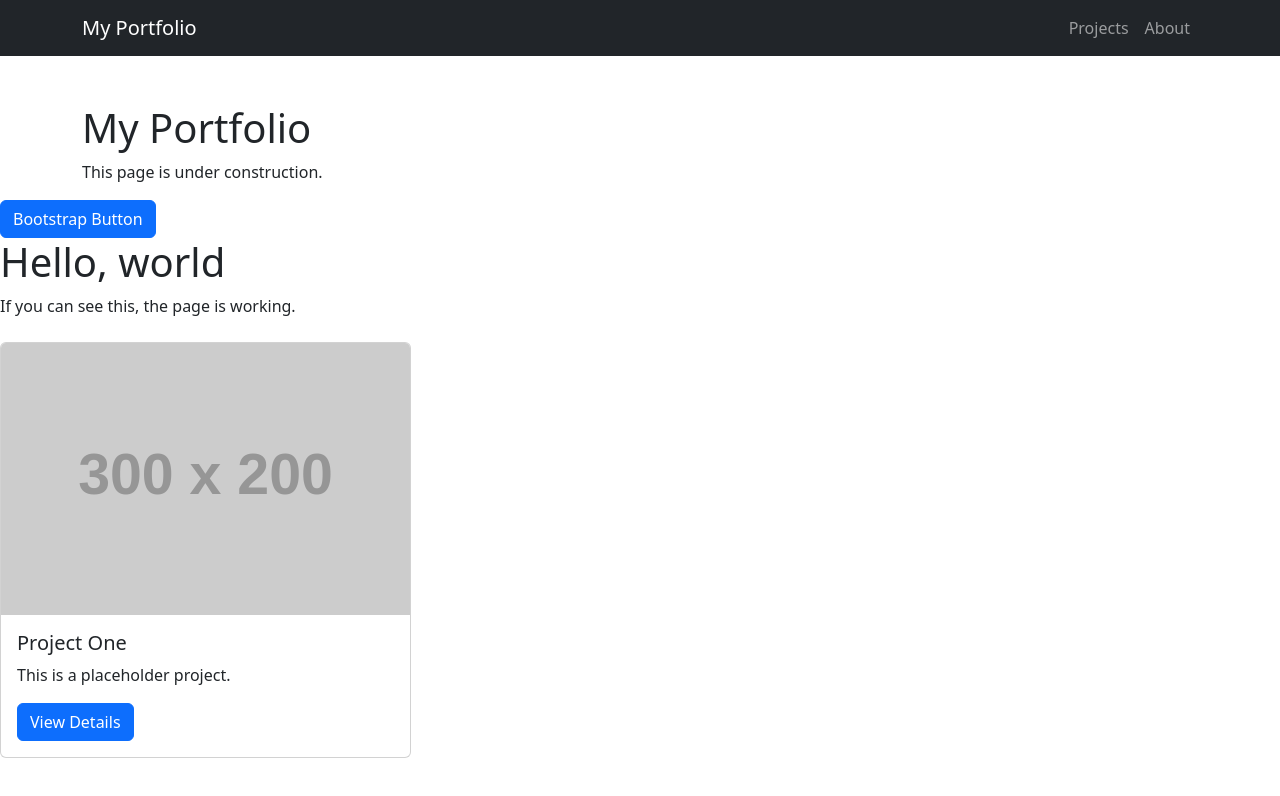
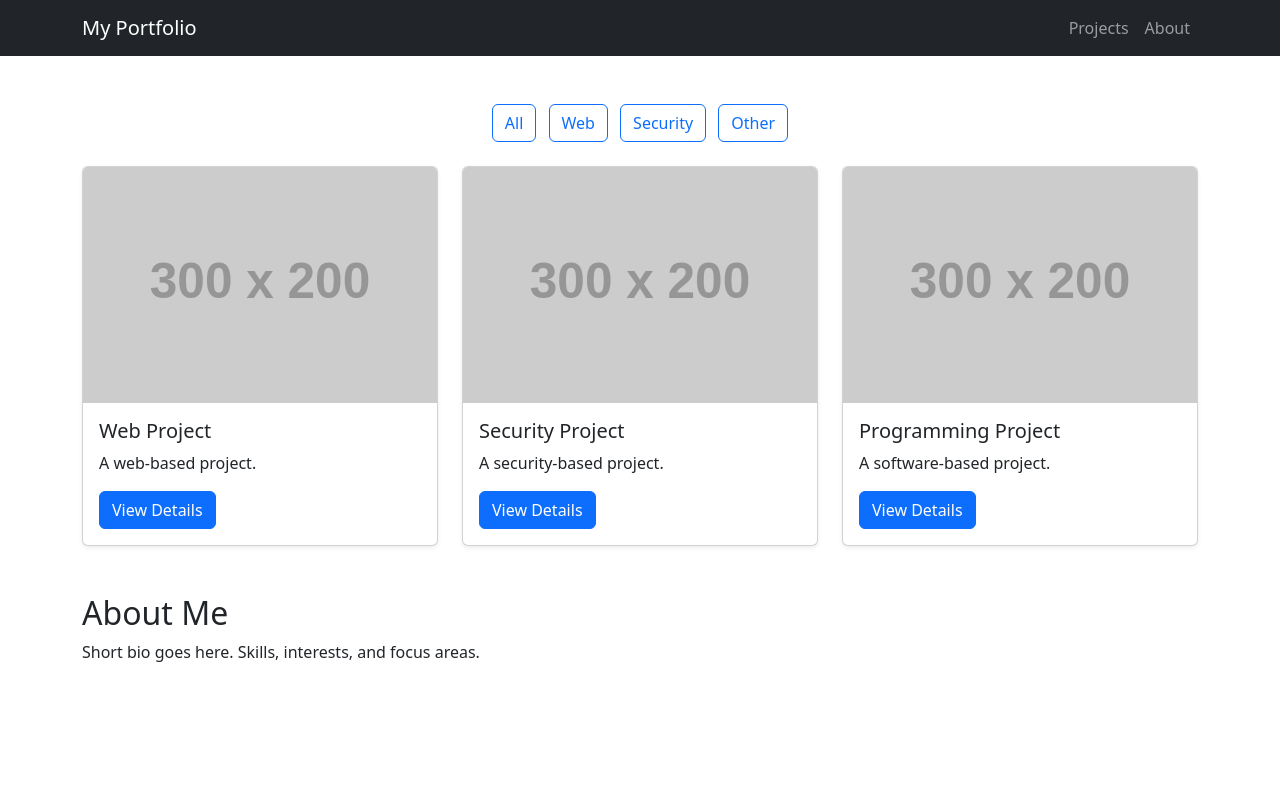
Before and after one commit to Jared-Young-26/web-portfolio, a plain HTML site: page index.html in a window 1280 px wide. Drawn offline with nearby package versions, Linux system fonts and the light colour scheme; placeholder pictures from the web are drawn by us.

Commit message:
added grid layout & functional javascript

```diff
--- a/index.html
+++ b/index.html
@@ -1,18 +1,21 @@
 <!DOCTYPE html>
-<html>
+<html lang="en">
 <head>
   <meta charset="UTF-8">
   <title>My Portfolio</title>
+
   <link
     href="https://cdn.jsdelivr.net/npm/bootstrap@5.3.2/dist/css/bootstrap.min.css"
     rel="stylesheet"
   >
-
 </head>
 <body>
+
+<!-- Navbar -->
 <nav class="navbar navbar-expand-lg navbar-dark bg-dark">
   <div class="container">
     <a class="navbar-brand" href="#">My Portfolio</a>
+
     <button
       class="navbar-toggler"
       type="button"
@@ -24,43 +27,108 @@
 
     <div class="collapse navbar-collapse" id="navbarNav">
       <ul class="navbar-nav ms-auto">
-              <li class="nav-item"><a class="nav-link" href="#">Projects</a></li>
-              <li class="nav-item"><a class="nav-link" href="#">About</a></li>
+        <li class="nav-item"><a class="nav-link" href="#projects">Projects</a></li>
+        <li class="nav-item"><a class="nav-link" href="#about">About</a></li>
       </ul>
     </div>
   </div>
 </nav>
 
+<!-- Main Content -->
+<div class="container py-5">
 
-  <div class="container">
-    <!-- project cards go here -->
+  <!-- Filter Buttons -->
+  <div class="mb-4 text-center">
+    <button class="btn btn-outline-primary me-2" onclick="filterProjects('all')">All</button>
+    <button class="btn btn-outline-primary me-2" onclick="filterProjects('web')">Web</button>
+    <button class="btn btn-outline-primary me-2" onclick="filterProjects('security')">Security</button>
+    <button class="btn btn-outline-primary" onclick="filterProjects('other')">Other</button>
   </div>
 
-  <div class="container mt-5">
-    <h1>My Portfolio</h1>
-    <p>This page is under construction.</p>
+  <!-- Projects Grid -->
+  <div class="row g-4" id="projects">
+
+    <div class="col-md-4 project-card" data-category="web">
+      <div class="card shadow-sm h-100">
+        <img src="https://via.placeholder.com/300x200" class="card-img-top" alt="Web project">
+        <div class="card-body">
+          <h5 class="card-title">Web Project</h5>
+          <p class="card-text">A web-based project.</p>
+          <button
+              class="btn btn-primary"
+              onclick="showModalForProject(
+                'Web Project',
+                'This is a web-based project focused on frontend development.'
+              )"
+            >View Details</button>
         </div>
-  <button class="btn btn-primary">Bootstrap Button</button>
+      </div>
+    </div>
 
+    <div class="col-md-4 project-card" data-category="security">
+      <div class="card shadow-sm h-100">
+        <img src="https://via.placeholder.com/300x200" class="card-img-top" alt="Security project">
+        <div class="card-body">
+          <h5 class="card-title">Security Project</h5>
+          <p class="card-text">A security-based project.</p>
+          <button
+              class="btn btn-primary"
+              onclick="showModalForProject(
+                'Security Project',
+                'This is a security-based project focused on frontend development.'
+              )"
+            >View Details</button>
+        </div>
+      </div>
+    </div>
 
-  <h1>Hello, world</h1>
-  <p>If you can see this, the page is working.</p>
-  <div class="row mt-4">
-    <div class="col-md-4">
-      <div class="card">
-        <img src="https://via.placeholder.com/300x200" class="card-img-top" alt="Project image">
+    <div class="col-md-4 project-card" data-category="other">
+      <div class="card shadow-sm h-100">
+        <img src="https://via.placeholder.com/300x200" class="card-img-top" alt="Other project">
         <div class="card-body">
-          <h5 class="card-title">Project One</h5>
-          <p class="card-text">This is a placeholder project.</p>
-          <button class="btn btn-primary">View Details</button>
+          <h5 class="card-title">Programming Project</h5>
+          <p class="card-text">A software-based project.</p>
+          <button
+              class="btn btn-primary"
+              onclick="showModalForProject(
+                'Other Project',
+                'This is a other-based project focused on frontend development.'
+              )"
+            >View Details</button>
+        </div>
+      </div>
+    </div>
+
+  </div>
+
+  <!-- About Section -->
+  <div class="mt-5" id="about">
+    <h2>About Me</h2>
+    <p>
+      Short bio goes here. Skills, interests, and focus areas.
+    </p>
+  </div>
+
+</div>
+
+<script src="js/script.js"></script>
+<script src="https://cdn.jsdelivr.net/npm/bootstrap@5.3.2/dist/js/bootstrap.bundle.min.js"></script>
+<!-- Project Details Modal -->
+<div class="modal fade" id="projectModal" tabindex="-1" aria-hidden="true">
+  <div class="modal-dialog modal-lg modal-dialog-centered">
+    <div class="modal-content">
+      <div class="modal-header">
+        <h5 class="modal-title" id="projectModalTitle">Project Title</h5>
+        <button type="button" class="btn-close" data-bs-dismiss="modal"></button>
+      </div>
+      <div class="modal-body">
+        <p id="projectModalDescription">
+          Project details go here.
+        </p>
       </div>
     </div>
   </div>
 </div>
-
-
-
-  <script src="js/script.js" defer></script>
-  <script src="https://cdn.jsdelivr.net/npm/bootstrap@5.x/dist/js/bootstrap.bundle.min.js"></script>
+<button id="backToTop" class="btn btn-primary position-fixed bottom-0 end-0 m-4 d-none">↑ Top</button>
 </body>
 </html>
--- a/js/script.js
+++ b/js/script.js
@@ -1,7 +1,45 @@
+console.log('script.js loaded');
+
 function filterProjects(category) {
-    // TODO: filter logic
-  }
+  console.log('Filter clicked:', category);
 
-  function showModalForProject(id) {
-    // TODO: modal logic
-  }
+  const projects = document.querySelectorAll('.project-card');
+  console.log('Projects found:', projects.length);
+
+  projects.forEach(project => {
+    const projectCategory = project.dataset.category;
+
+    if (category === 'all' || projectCategory === category) {
+      project.classList.remove('d-none');
+    } else {
+      project.classList.add('d-none');
+    }
+  });
+}
+
+function showModalForProject(title, description) {
+  document.getElementById('projectModalTitle').textContent = title;
+  document.getElementById('projectModalDescription').textContent = description;
+
+  const modal = new bootstrap.Modal(document.getElementById('projectModal'));
+  modal.show();
+}
+
+document.addEventListener('DOMContentLoaded', () => {
+  const backToTopButton = document.getElementById('backToTop');
+
+  window.addEventListener('scroll', () => {
+    if (window.scrollY > 300) {
+      backToTopButton.classList.remove('d-none');
+    } else {
+      backToTopButton.classList.add('d-none');
+    }
+  });
+
+  backToTopButton.addEventListener('click', () => {
+    window.scrollTo({
+      top: 0,
+      behavior: 'smooth'
+    });
+  });
+});
```
Lines whose indentation alone changed are shown as unchanged.
